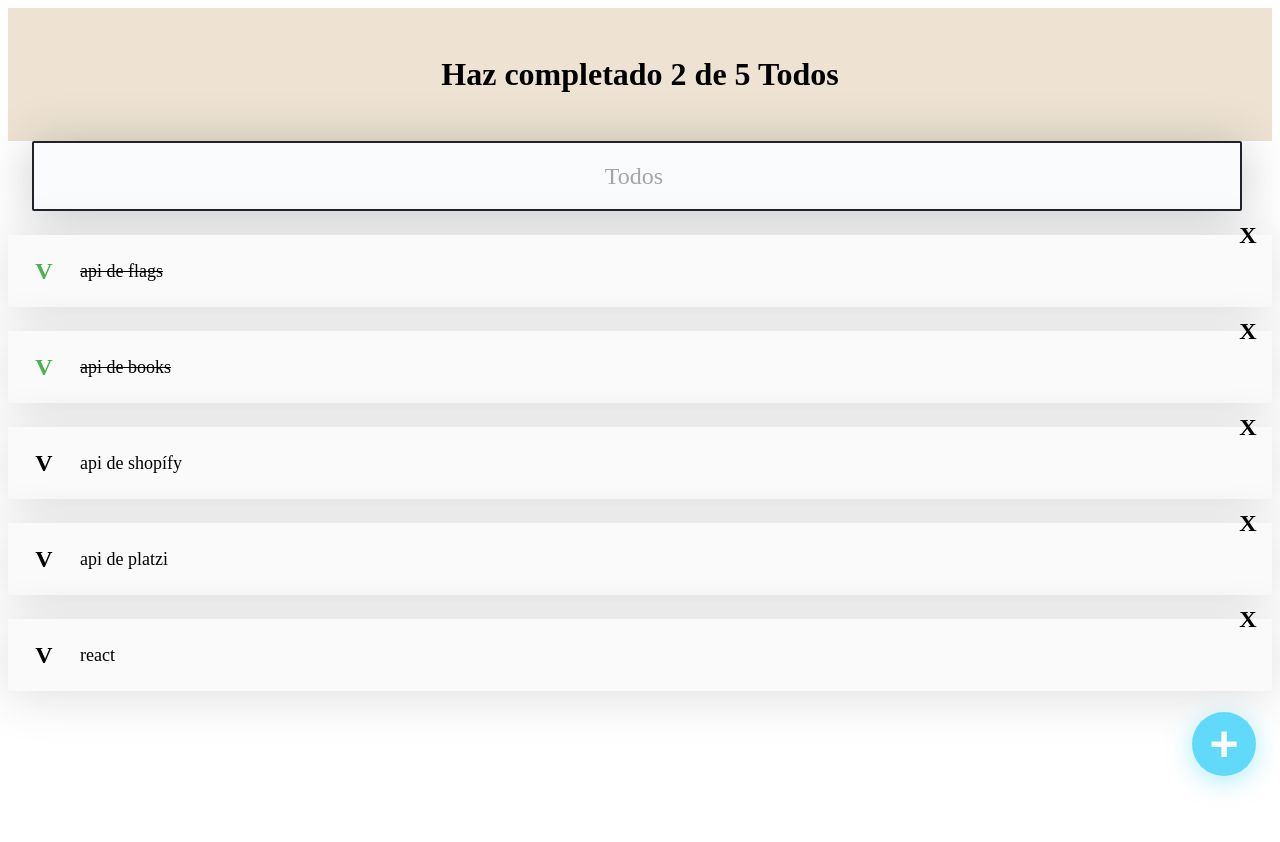
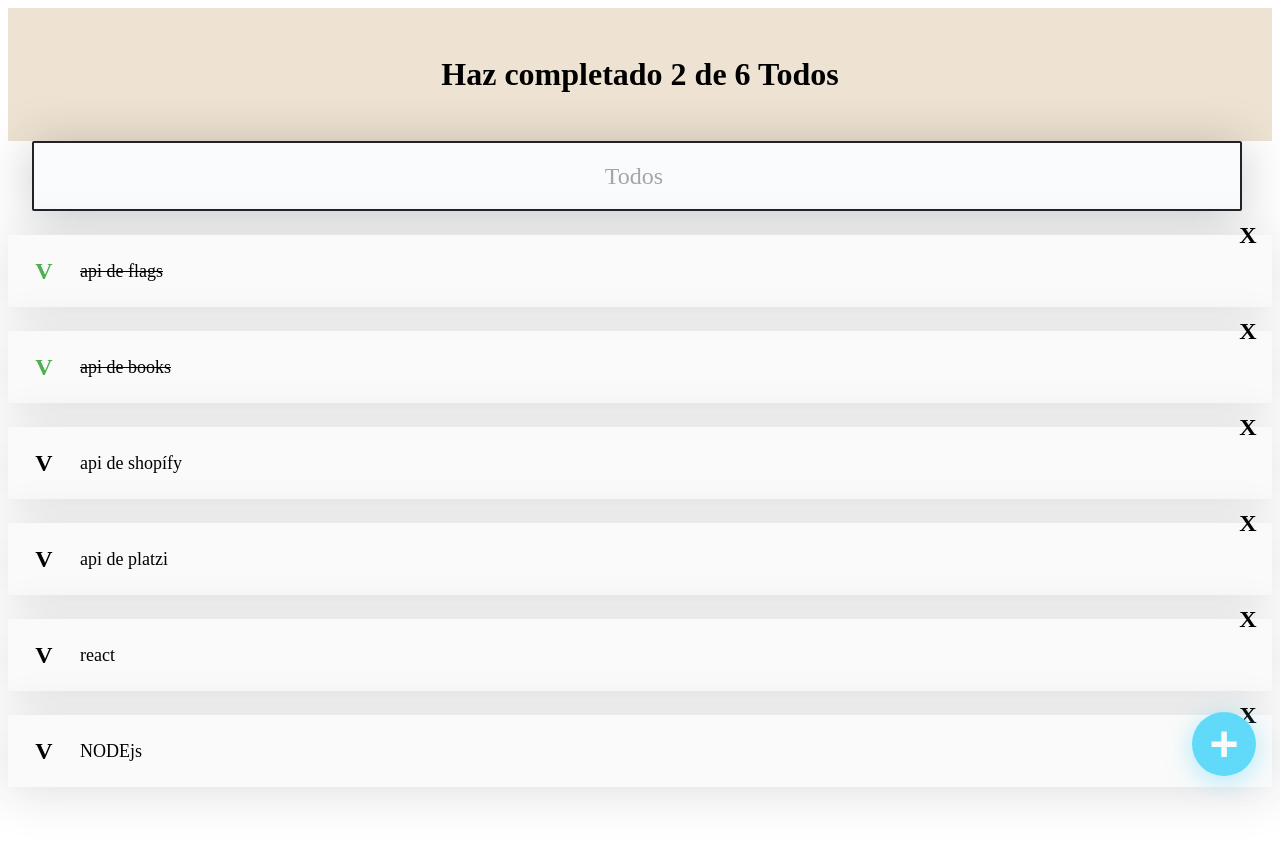
Before and after one commit to giovanyosorio/todo-react, a React (Vite) app in the folder todo-app/: page / in a window 1280 px wide. Shown: the top 842 px of the page. Before the commit the page ends 800 px from the top, so only its background shows below. Built offline with nearby package versions, Linux system fonts and the light colour scheme.

Commit message:
Buscando TODOs

```diff
--- a/todo-app/src/App.jsx
+++ b/todo-app/src/App.jsx
@@ -8,37 +8,40 @@ import React from 'react';
 
 const defaultTodos = [
   { text: "api de flags", completed: true },
-  {  text: "api de books", completed: true  },
-    {  text: "api de shopífy", completed: false  },
-    {  text: "api de platzi", completed: false  },
-    {  text: "react", completed: false  }
+  { text: "api de books", completed: true },
+  { text: "api de shopífy", completed: false },
+  { text: "api de platzi", completed: false },
+  { text: "react", completed: false },
+  { text: "NODEjs", completed: false }
 ]
 
 
 
 function App() {
 
-  const [todos,SetTodos]=React.useState(defaultTodos)
-  console.log("los usuarios buscan todos de "+ todos);
+  const [todos, SetTodos] = React.useState(defaultTodos)
+  const [searchValue, setSearchValue] = React.useState("")
+  const completedTodos = todos.filter((item) => !!item.completed).length
+  const total = todos.length
+  const searchedTodos = todos.filter((item) => {
+    const todoText=item.text.toLowerCase()
+    const searchText=searchValue.toLocaleLowerCase()
 
-  const [searchValue, setSearchValue]=React.useState("")
-  console.log("los usuarios buscan todos de "+ searchValue);
-
-  const completedTodos=todos.filter((item)=>!!item.completed).length
-  const total=todos.length
-
+    return todoText.includes(searchText)
+  })
+  console.log(searchedTodos);
   return (
     <React.Fragment>
-      <TodoCounter completed={completedTodos} total={total}/>
+      <TodoCounter completed={completedTodos} total={total} />
       <TodoSearch searchValue={searchValue}
-      setSearchValue={setSearchValue}/>
+        setSearchValue={setSearchValue} />
 
       <TodoList>
-      {defaultTodos.map((todo)=>
-         <TodoItem key={todo.text}
-         text={todo.text}
-         completed={todo.completed}/>
-      )}
+        {searchedTodos.map((todo) =>
+          <TodoItem key={todo.text}
+            text={todo.text}
+            completed={todo.completed} />
+        )}
 
       </TodoList>
 
```
